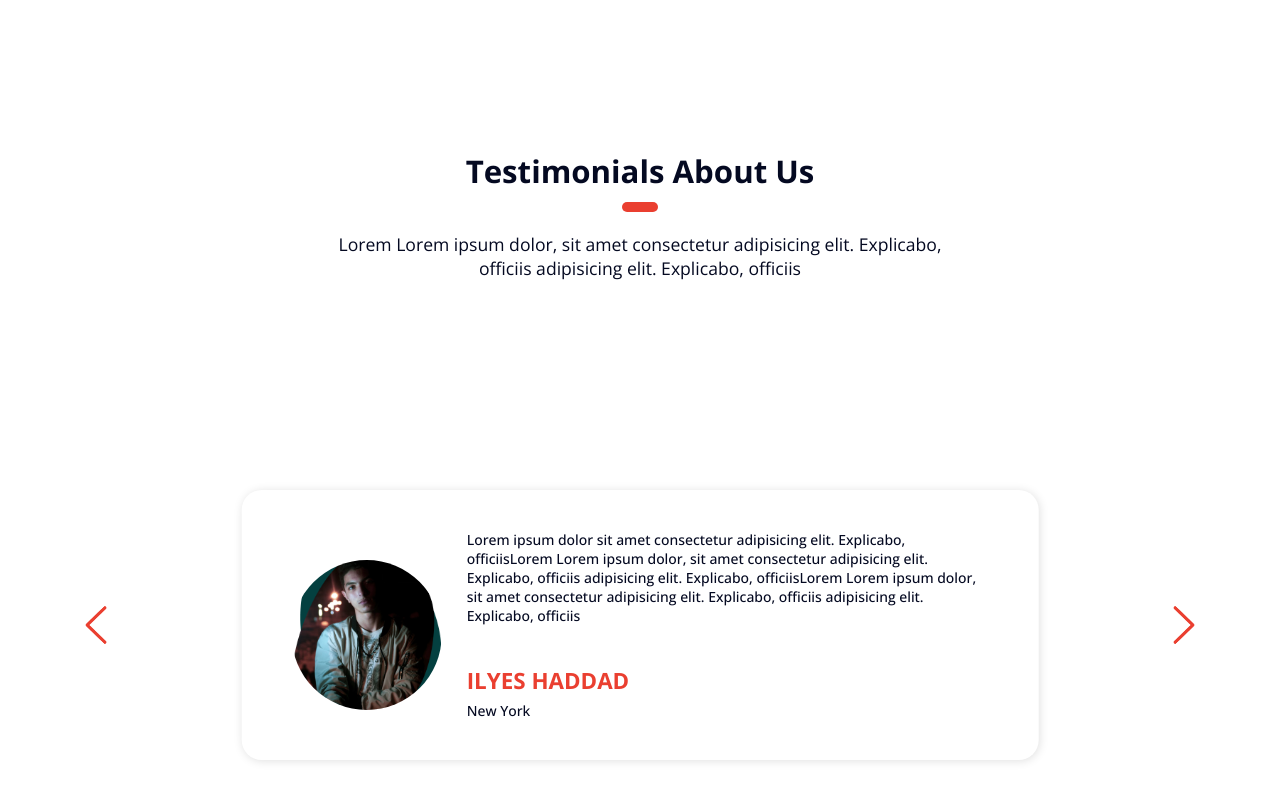
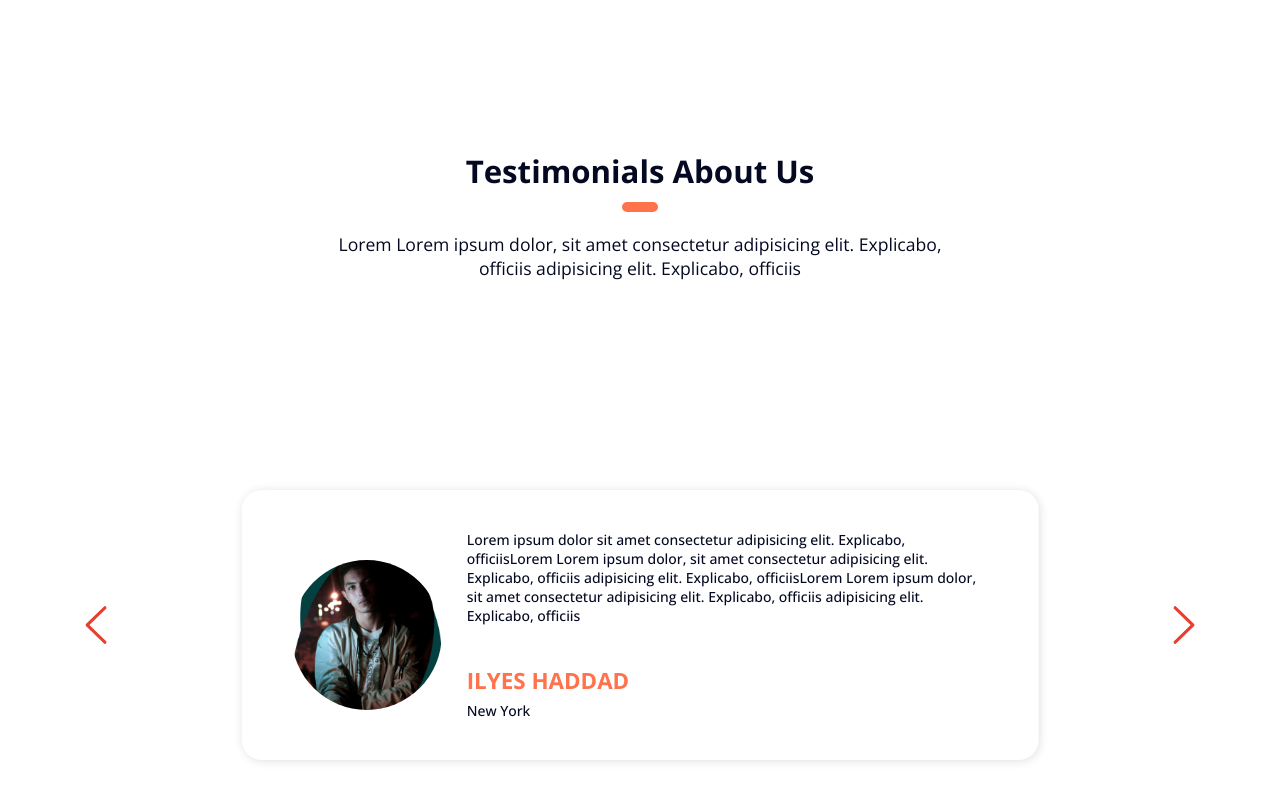
Before and after one commit to ilyesomrimoh/Restaurent-Project, a React (Create React App) app: page / in a window 1280 px wide. Shown: the part 1750-2550 px from the top of the page. Built offline with nearby package versions, Linux system fonts and the light colour scheme; the HTML template or start-up script is replaced by a standard one.

Commit message:
changed start and flex-start

```diff
--- a/src/App.css
+++ b/src/App.css
@@ -338,7 +338,7 @@ hr{
 .testimonial-img {
     display: flex;
     justify-content: end;
-    align-items: start;
+    align-items: flex-start;
     padding-top: 20px;
     flex-basis: 50%;
     height: 100%;
@@ -356,7 +356,7 @@ hr{
     display: flex;
     height: 100%;
     flex-direction: column;
-    align-items: start;
+    align-items: flex-start;
     justify-content: center;
     gap: 40px;
 
--- a/src/index.css
+++ b/src/index.css
@@ -10,7 +10,7 @@
 }
 :root{
     --font-color: #040921;
-    --primary-color:#EA3F30;
+    --primary-color:#fe724c;
     --white-color:#FFFFFF;
     --black-color:#0b0a0b;
     --success-color: #26E134;
```
